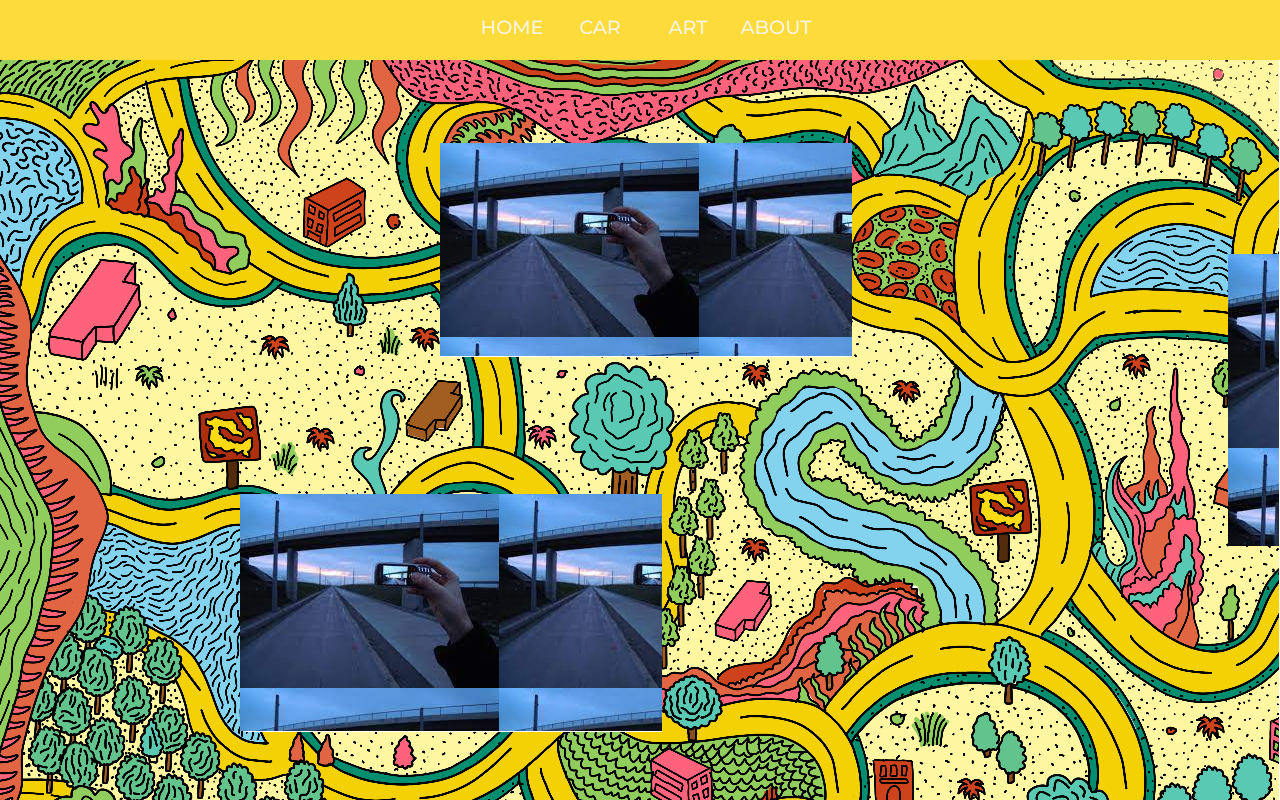
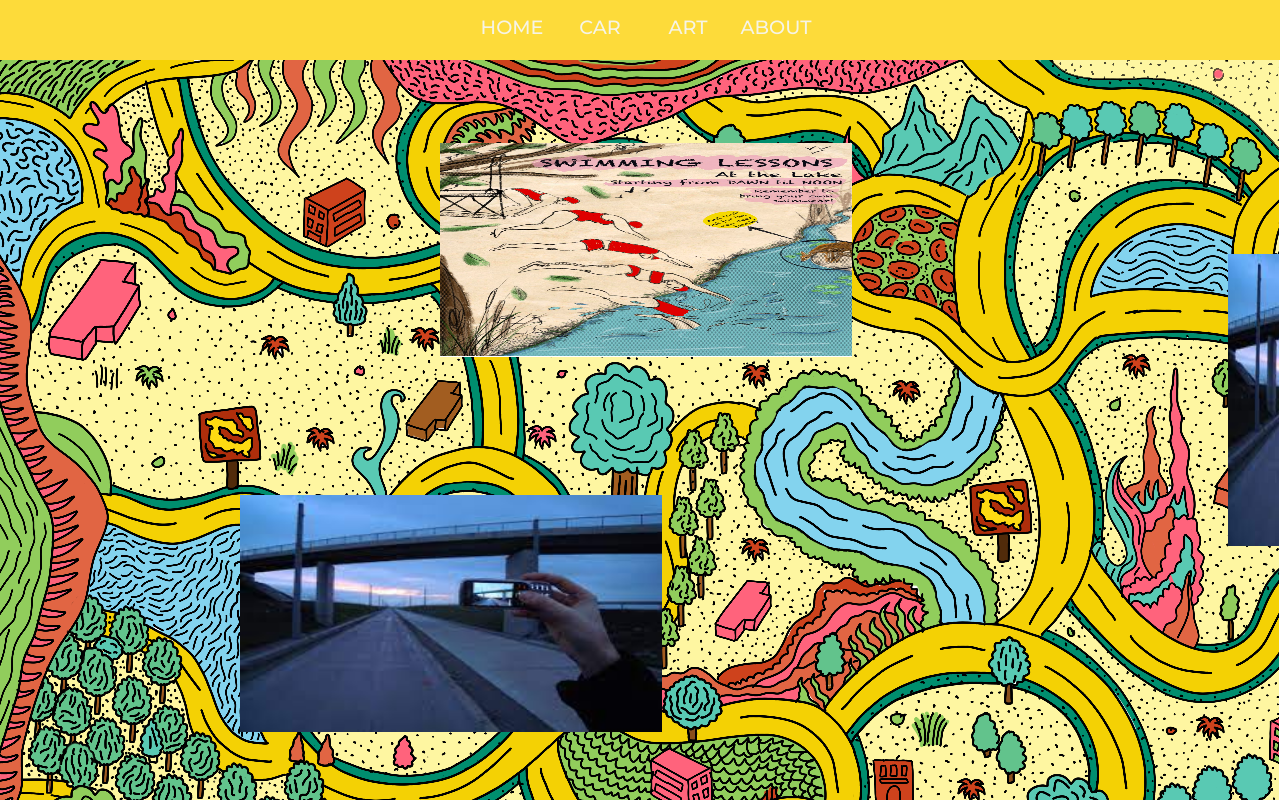
Before and after one commit to SHussainRR/projectX, an Angular app: page /homepage in a window 1280 px wide. Built offline with nearby package versions, Linux system fonts and the light colour scheme.

Commit message:
homepage fixes

```diff
--- a/src/app/home-page/home-page.component.html
+++ b/src/app/home-page/home-page.component.html
@@ -1,6 +1,36 @@
 <div class="backgroundImage">
-  <div class="bg1"></div>
-  <div class="bg2"></div>
-  <div class="bg3"></div>
-  <div class="bg4"></div>
+  <div class="bg1">
+    <img
+      class="img1"
+      src="../../assets/lessons.jpg"
+      alt="Imagee"
+      style="height: 213px; width: 412px"
+    />
+  </div>
+  <div class="bg2">
+    <img
+      class="img2"
+      src="../../assets/mi1.jpeg"
+      alt=" image"
+      style="height: 292px; width: 217px; background-repeat: no-repeat"
+    />
+  </div>
+
+  <div class="bg3">
+    <img
+      class="img3"
+      src="../../assets/mi1.jpeg"
+      alt=""
+      style="height: 237px; width: 422px; background-repeat: no-repeat"
+    />
+  </div>
+
+  <div class="bg4">
+    <img
+      class="img4"
+      src="../../assets/mi1.jpeg"
+      alt=""
+      style="height: 222px; width: 200px; background-repeat: no-repeat"
+    />
+  </div>
 </div>
--- a/src/app/home-page/home-page.component.scss
+++ b/src/app/home-page/home-page.component.scss
@@ -1,5 +1,5 @@
 .backgroundImage {
-  overflow: auto;
+  overflow: hidden;
   object-fit: fill;
   background-image: url("../../assets/MainBackground.png");
   height: calc(100vh - 60px);
@@ -10,46 +10,41 @@
   margin-top: 83px;
   margin-left: 440px;
   object-fit: fill;
-  height: 213px;
-  width: 412px;
   z-index: 100;
-  background-image: url("../../assets/mi1.jpeg");
+  background-repeat: no-repeat;
 }
 
-.bg1:hover,
-.bg2:hover,
-.bg3:hover,
-.bg4:hover {
+.img1:hover,
+.img2:hover,
+.img3:hover,
+.img4:hover {
   border: 12px solid orange;
   border-radius: 4px;
 }
 
 .bg2 {
-  margin-top: -102px;
+  margin-top: -106px;
   margin-left: 1228px;
   object-fit: fill;
-  height: 292px;
-  width: 217px;
+  background-repeat: no-repeat;
   z-index: 200;
-  background-image: url("../../assets/mi1.jpeg");
 }
 
 .bg3 {
-  margin-top: -52px;
+  margin-top: -55px;
   margin-left: 240px;
   object-fit: fill;
-  height: 237px;
-  width: 422px;
+  background-repeat: no-repeat;
+
   z-index: 300;
-  background-image: url("../../assets/mi1.jpeg");
 }
 
 .bg4 {
-  margin-top: -16px;
+  margin-top: -19px;
   margin-left: 1450px;
   object-fit: fill;
-  height: 222px;
-  width: 200px;
+
+  background-repeat: no-repeat;
+
   z-index: 400;
-  background-image: url("../../assets/mi1.jpeg");
 }
```
